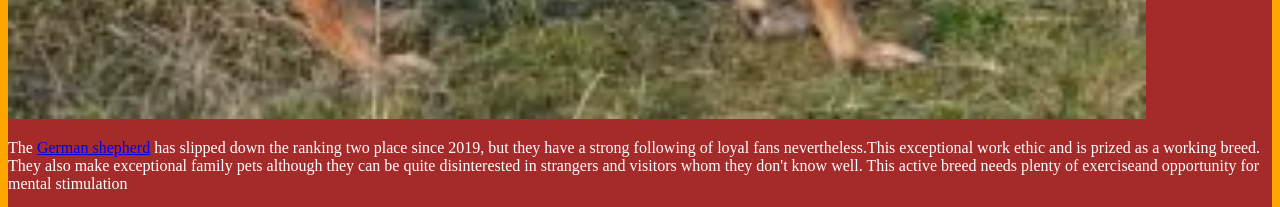
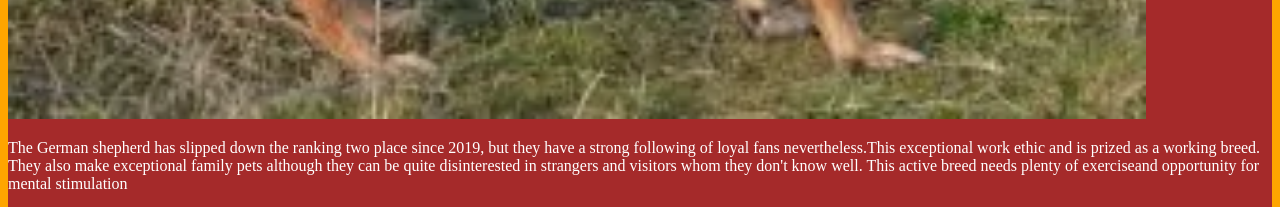
Before and after one commit to martinsomattah/martinsomattah.github.io, a plain HTML site: page index.html in a window 1280 px wide. Shown: the part 3880-4087 px from the top of the page. Drawn offline with Linux system fonts and the light colour scheme.

Commit message:
Update index.html

```diff
--- a/index.html
+++ b/index.html
@@ -75,7 +75,7 @@
 <u style="color: white;">>>>>>>>>>>>>>>>>>>>>>>>>>>>>>>>>>>>>>>>>></u>
 <ul><li><b>German Shepherd</b></li></ul>
 <img src="German-shepherd_Ytoyoda_Wikimedia-300x225.webp">
- <p style="color:white">The <a href="https://www.google.com/search?q=german+shepherd&oq=german+she&aqs=chrome.0.0i355i433i512j46i433i512j69i57j0i131i433i512j0i512l2j0i131i433i512j0i512l3.11615j0j7&sourceid=chrome&ie=UTF-8 ">German shepherd</a> has slipped down the ranking two place since 2019, but they have a strong following of loyal fans nevertheless.This exceptional work ethic and is prized as a working breed. They also make exceptional family pets although they can be quite disinterested in strangers and visitors whom they don't know well. This active breed needs plenty of exerciseand opportunity for mental stimulation</p>
+ <p style="color:white">The <a "https://www.google.com/search?q=german+shepherd&oq=german+she&aqs=chrome.0.0i355i433i512j46i433i512j69i57j0i131i433i512j0i512l2j0i131i433i512j0i512l3.11615j0j7&sourceid=chrome&ie=UTF-8 ">German shepherd</a> has slipped down the ranking two place since 2019, but they have a strong following of loyal fans nevertheless.This exceptional work ethic and is prized as a working breed. They also make exceptional family pets although they can be quite disinterested in strangers and visitors whom they don't know well. This active breed needs plenty of exerciseand opportunity for mental stimulation</p>
 
 <table>
   <thead>
```
